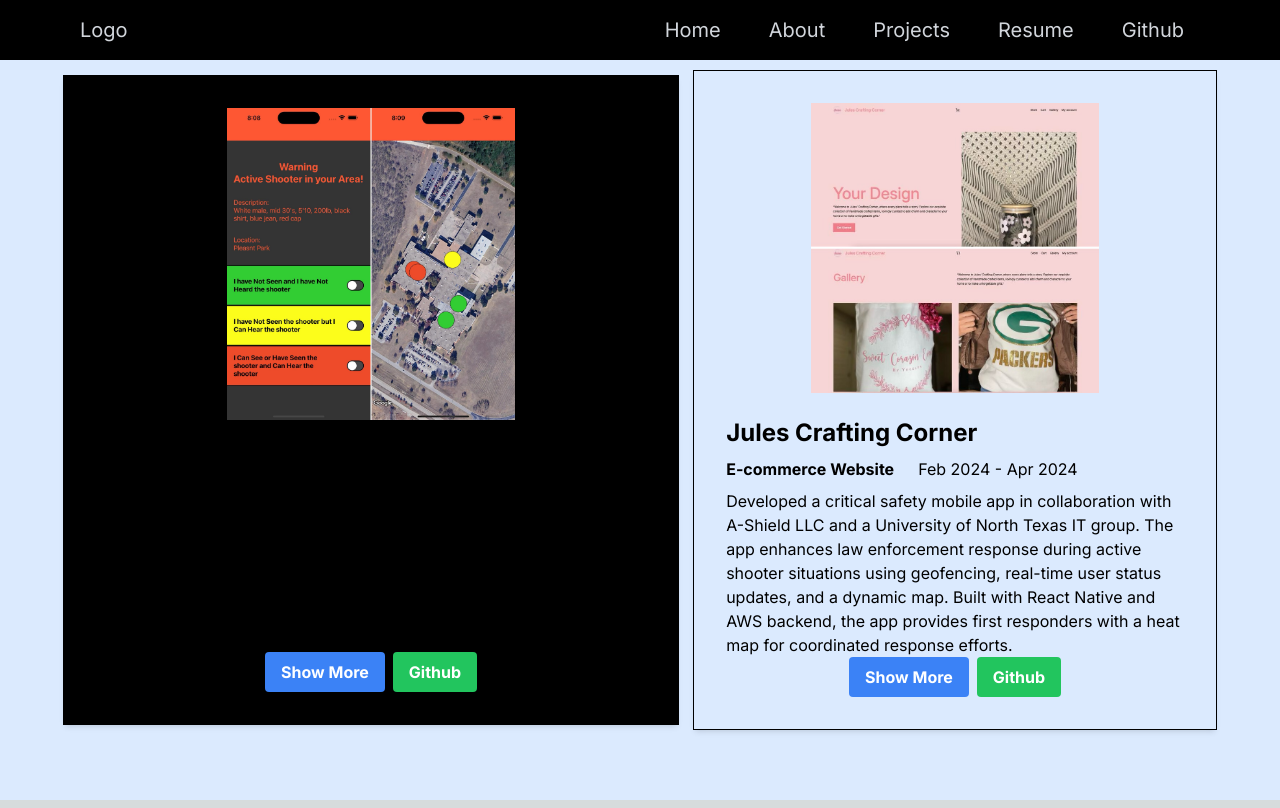
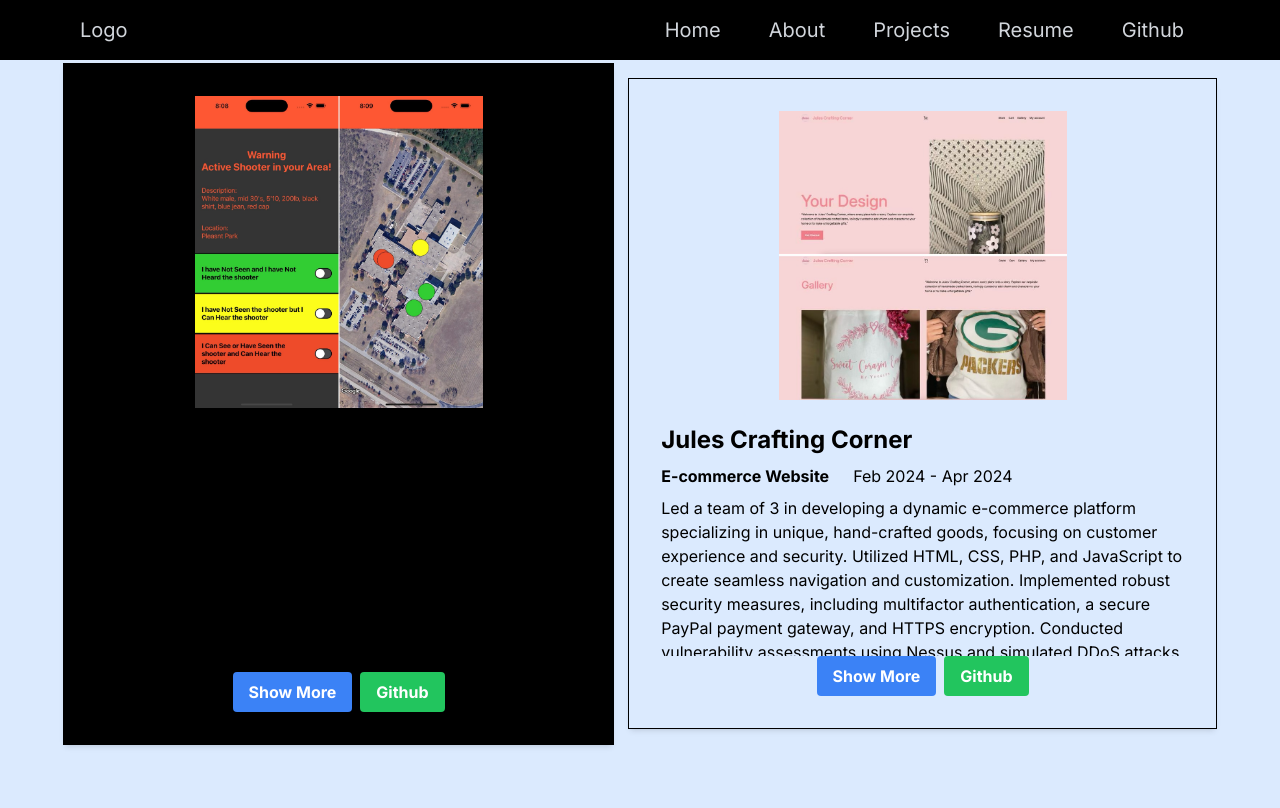
Before and after one commit to Brian121301/Web_Portfolio, a Next.js app in the folder portfolio/: page /projects in a window 1280 px wide. Built offline with nearby package versions, Linux system fonts and the light colour scheme.

Commit message:
updating jules project

```diff
--- a/portfolio/src/app/projects/jules.js
+++ b/portfolio/src/app/projects/jules.js
@@ -5,6 +5,20 @@ import { useState } from "react"
 const Jules = () => {
 
     const [isExpanded, setIsExpanded] = useState(false);
+
+    const info = {
+        summary: <p>
+            Led a team of 3 in developing a dynamic e-commerce platform specializing in unique, hand-crafted goods,
+            focusing on customer experience and security. Utilized HTML, CSS, PHP, and JavaScript to create seamless
+            navigation and customization. Implemented robust security measures, including multifactor authentication,
+            a secure PayPal payment gateway, and HTTPS encryption. Conducted vulnerability assessments using Nessus and
+            simulated DDoS attacks to ensure system resilience.
+        </p>,
+
+        moreInfo: <p>
+            he
+        </p>
+    }
 
     return (
         <div>
@@ -23,13 +37,9 @@ const Jules = () => {
                             Feb 2024 - Apr 2024
                         </p>
                     </div>
-                    <p>
-                        Developed a critical safety mobile app in collaboration with A-Shield LLC
-                        and a University of North Texas IT group. The app enhances law enforcement
-                        response during active shooter situations using geofencing, real-time user
-                        status updates, and a dynamic map. Built with React Native and AWS backend,
-                        the app provides first responders with a heat map for coordinated response efforts.
-                    </p>
+                    <div className={`overflow-hidden transition-all duration-500 ease-in-out ${isExpanded ? 'max-h-[1000px]' : 'max-h-40'}`}>
+                        {isExpanded ? info.moreInfo : info.summary}
+                    </div>
                 </div>
 
                 <div className="flex flex-row">
@@ -47,7 +57,7 @@ const Jules = () => {
                     >Github</a>
                 </div>
             </div>
-        </div>
+        </div >
     )
 }
 
--- a/portfolio/src/components/Navbar.js
+++ b/portfolio/src/components/Navbar.js
@@ -17,7 +17,6 @@ const Navbar = () => {
 
         window.addEventListener("scroll", scrollHandler);
 
-        // Cleanup event listener on component unmount
         return () => {
             window.removeEventListener("scroll", scrollHandler);
         };
```
